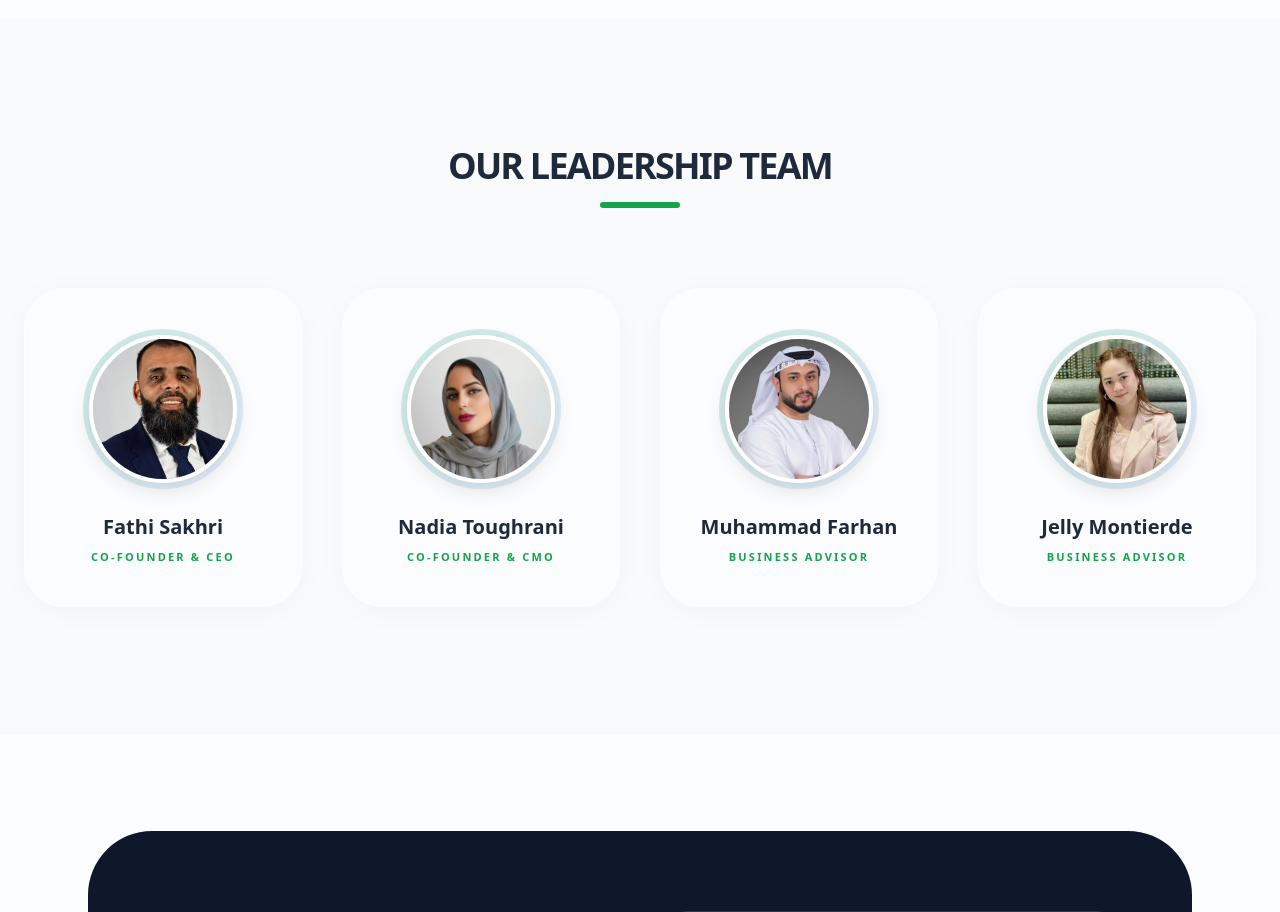
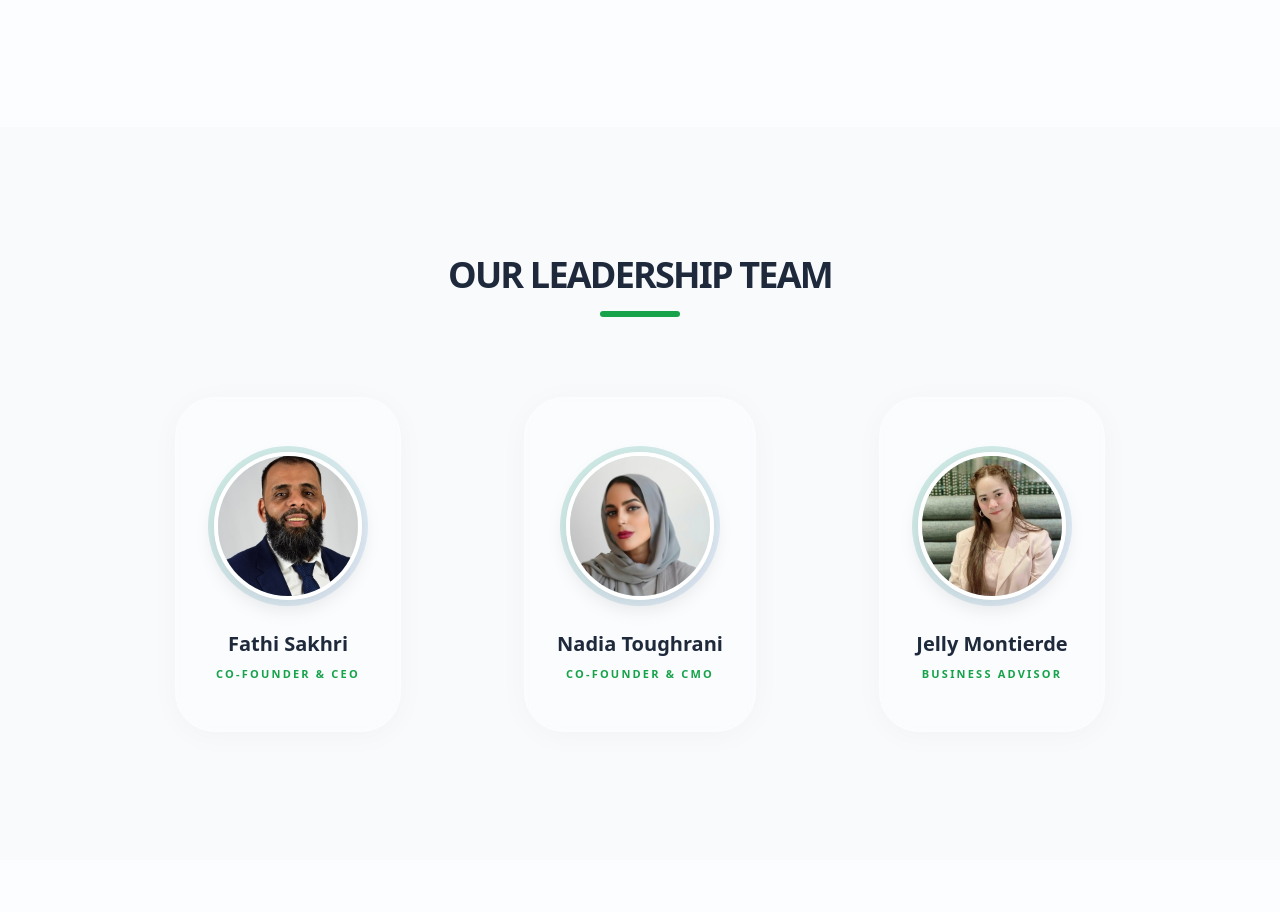
Before and after one commit to chitpaingdway/Company-Website, a Flask app: template templates/index.html in a window 1280 px wide; the page is wider, and only the part inside the window is pictured. Shown: the part 3471-4383 px from the top of that part. Run offline with Flask 3, Linux system fonts and the light colour scheme; the template is opened without the code that fills it, so the values that code supplies are empty; some libraries are stand-ins or nearby versions.

Commit message:
Update index.html

```diff
--- a/templates/index.html
+++ b/templates/index.html
@@ -68,21 +68,26 @@
         .hidden-section { display: none !important; }
 
         /* --- NEW APPLE STYLE TEAM DESIGN --- */
+
         .team-glass-card {
             background: rgba(255, 255, 255, 0.4);
             backdrop-filter: blur(15px) saturate(150%);
             -webkit-backdrop-filter: blur(15px) saturate(150%);
             border: 1px solid rgba(255, 255, 255, 0.3);
             border-radius: 2.5rem;
-            padding: 2.5rem 1.5rem;
+            padding: 3rem 2rem; /* padding ကို နည်းနည်းတိုးပြီး compact ဖြစ်အောင်လုပ်မယ် */
             transition: all 0.5s cubic-bezier(0.2, 0.8, 0.2, 1);
             cursor: pointer;
             box-shadow: 0 4px 30px rgba(0, 0, 0, 0.03);
+
+            /* ၆၀၀ ကနေ ၃၂၀ ကို ပြောင်းလိုက်ပါ - ဒါမှ ကတ်လေးတွေက စုစုစည်းစည်းဖြစ်မှာပါ */
+            max-width: 320px;
+            margin: 0 auto;
         }
         .team-glass-card:hover {
-            background: rgba(255, 255, 255, 0.7);
-            transform: translateY(-12px) scale(1.02);
-            box-shadow: 0 25px 50px rgba(0, 0, 0, 0.08);
+            background: rgba(255, 255, 255, 0.8);
+            transform: translateY(-15px) scale(1.03); /* နည်းနည်းပိုကြွလာရင် ပိုလှပါတယ် */
+            box-shadow: 0 25px 50px rgba(5, 150, 105, 0.15); /* အစိမ်းရောင် အရိပ်ဖျော့လေး ထည့်လိုက်တယ် */
             border-color: rgba(5, 150, 105, 0.4);
         }
         .team-glass-card:active {
@@ -297,8 +302,20 @@
                     </div>
                 </div>
             </div>
-            <div class="about-image-wrapper relative" data-aos="fade-left">
-                <img src="https://images.pexels.com/photos/35375500/pexels-photo-35375500.jpeg">
+                    <div class="about-image-wrapper relative group cursor-pointer" data-aos="fade-left">
+            <div class="absolute -inset-4 bg-green-500/20 rounded-[2.5rem] transform rotate-3
+                        opacity-0 group-hover:opacity-100 group-hover:rotate-0
+                        active:bg-green-500/40 transition-all duration-500 -z-10"></div>
+
+            <div class="relative overflow-hidden rounded-[2rem] border-8 border-white shadow-2xl
+                        transition-all duration-300 active:scale-95">
+
+                <img src="https://t4.ftcdn.net/jpg/07/03/33/15/360_F_703331563_iQ5KAcK6Kf7Q6dCnROubAEGHTblol7fF.jpg"
+                    class="h-[450px] w-full object-cover transition-transform duration-700 group-hover:scale-105"
+                    alt="Professional Business Growth">
+
+                <div class="absolute inset-0 bg-green-600/5 opacity-0 group-hover:opacity-100 transition-opacity duration-500"></div>
+            </div>
         </div>
         </div>
 
@@ -378,14 +395,14 @@
                 </div>
             </div>
         </section>
-
             <section id="team" class="bg-slate-50 py-32 px-6">
-            <div class="max-w-7xl mx-auto">
+    <div class="max-w-5xl mx-auto">
         <div class="text-center mb-20" data-aos="fade-up">
             <h2 class="text-4xl font-black uppercase tracking-tighter text-slate-800">Our Leadership Team</h2>
             <div class="h-1.5 w-20 bg-green-600 mx-auto mt-4 rounded-full"></div>
         </div>
-                <div class="grid grid-cols-1 sm:grid-cols-2 md:grid-cols-4 gap-10" data-aos="zoom-in">
+
+        <div class="grid grid-cols-1 sm:grid-cols-2 md:grid-cols-3 gap-8 justify-center" data-aos="zoom-in">
             <div class="team-glass-card text-center">
                 <div class="team-img-wrapper">
                     <img src="{{ url_for('static', filename='fathi.png') }}" alt="Fathi Sakhri">
@@ -393,6 +410,7 @@
                 <h4 class="font-black text-xl text-slate-800">Fathi Sakhri</h4>
                 <p class="text-green-600 text-[11px] font-black uppercase tracking-[0.2em] mt-2">Co-Founder & CEO</p>
             </div>
+
             <div class="team-glass-card text-center">
                 <div class="team-img-wrapper">
                     <img src="{{ url_for('static', filename='nadia.png') }}" alt="Nadia Toughrani">
@@ -400,13 +418,7 @@
                 <h4 class="font-black text-xl text-slate-800">Nadia Toughrani</h4>
                 <p class="text-green-600 text-[11px] font-black uppercase tracking-[0.2em] mt-2">Co-Founder & CMO</p>
             </div>
-                    <div class="team-glass-card text-center">
-                        <div class="team-img-wrapper">
-                            <img src="{{ url_for('static', filename='farhan.png') }}" alt="Muhammad Farhan">
-                        </div>
-                        <h4 class="font-black text-xl text-slate-800">Muhammad Farhan</h4>
-                        <p class="text-green-600 text-[11px] font-black uppercase tracking-[0.2em] mt-2">Business Advisor</p>
-                    </div>
+
             <div class="team-glass-card text-center">
                 <div class="team-img-wrapper">
                     <img src="{{ url_for('static', filename='jelly.png') }}" alt="Jelly Montierde">
```
Lines whose indentation alone changed are shown as unchanged.
